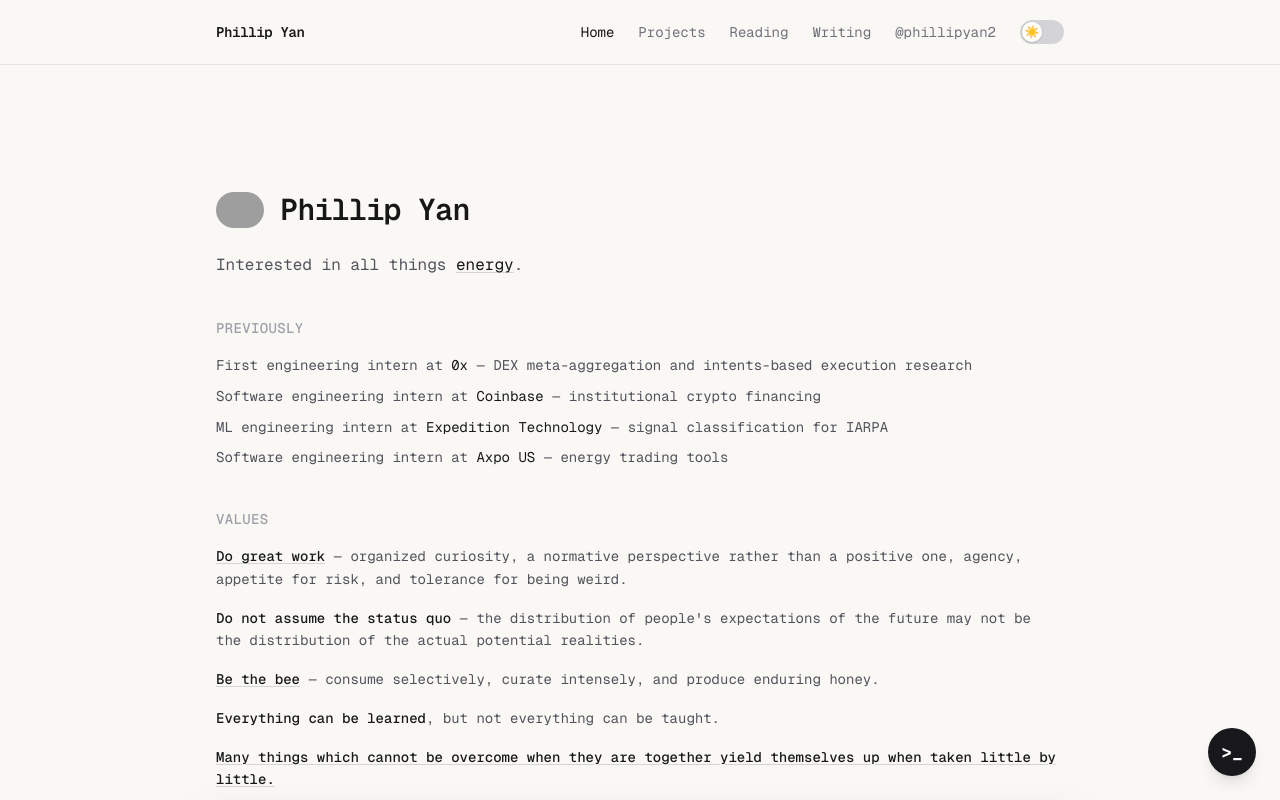
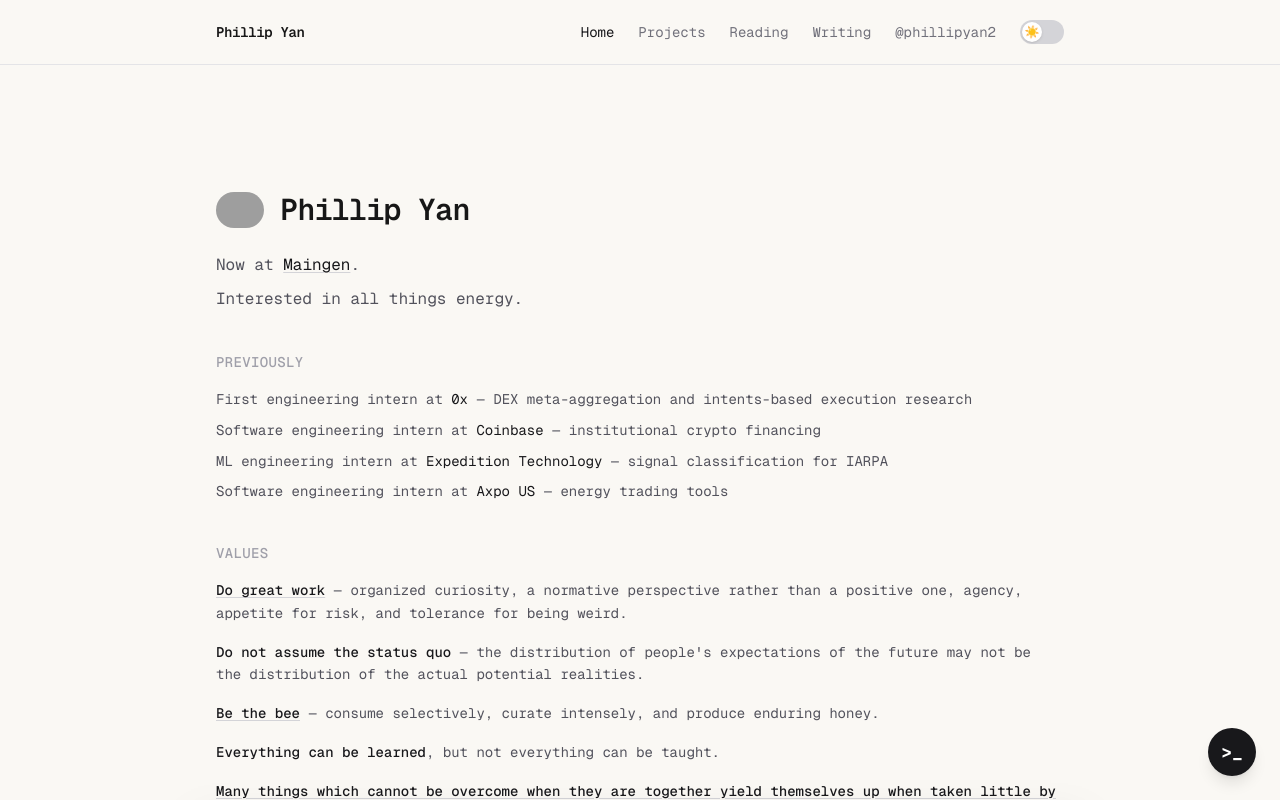
Before and after one commit to phillipyan300/phillipyan300.github.io, a Next.js app: page / in a window 1280 px wide. Shown: the top 800 px of the page. Built offline with nearby package versions, Linux system fonts and the light colour scheme; grey boxes are pictures that could not be loaded.

Commit message:
Update homepage for Maingen

```diff
--- a/src/app/page.tsx
+++ b/src/app/page.tsx
@@ -15,14 +15,20 @@ export default function Home() {
       </div>
 
       <p className="mt-6 text-base leading-relaxed text-zinc-600 dark:text-zinc-400">
-        Interested in all things{" "}
+        Now at{" "}
         <a
-          href="/energy"
+          href="https://maingen.ai"
+          target="_blank"
+          rel="noopener noreferrer"
           className="text-zinc-900 underline decoration-zinc-300 underline-offset-2 hover:decoration-zinc-500 dark:text-zinc-200 dark:decoration-zinc-600 dark:hover:decoration-zinc-400"
         >
-          energy
+          Maingen
         </a>
         .
+      </p>
+
+      <p className="mt-2 text-base leading-relaxed text-zinc-600 dark:text-zinc-400">
+        Interested in all things energy.
       </p>
 
       <section className="mt-10">
```
